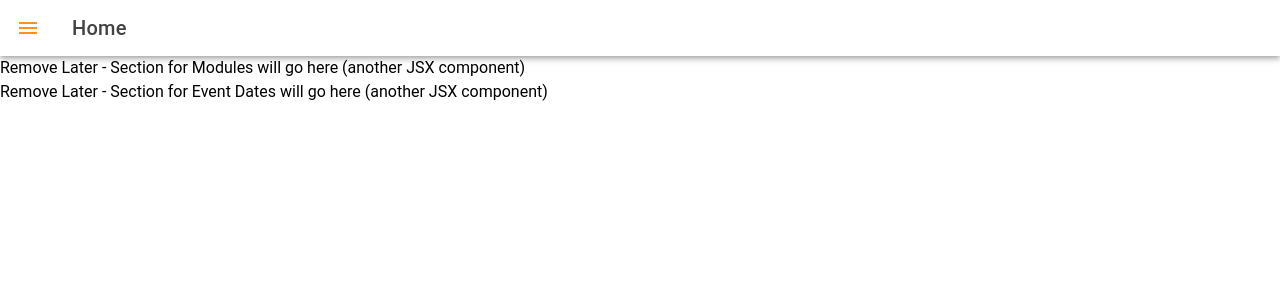
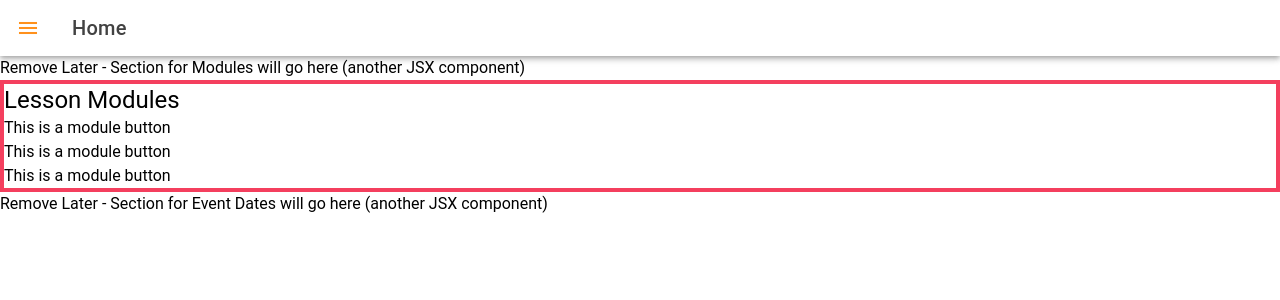
Before and after one commit to RacerElijah77/task-pwa, a React (Vite) app: page /Home in a window 1280 px wide. Shown: the top 300 px of the page. Built offline with nearby package versions, Linux system fonts and the light colour scheme.

Commit message:
Added temp code for module section

```diff
--- a/src/components/LessonModuleInstanceButton.tsx
+++ b/src/components/LessonModuleInstanceButton.tsx
@@ -2,9 +2,8 @@
 // Will be used as a child in the LessonModuleSection.jsx parent component.
 
 const LessonModuleInstanceButton: React.FC = () =>{
-    return (
-        <h1>Hello World!</h1>
-    );
+  // Research on ion-card Ionic element or Tailwind cards for buttons
+  return <p>This is a module button</p>;
 };
 
 export default LessonModuleInstanceButton;
--- a/src/components/LessonModuleSection.tsx
+++ b/src/components/LessonModuleSection.tsx
@@ -1,8 +1,20 @@
 // React Component that entire Module sction in the Home.jsx Page
 // Want to use this component in the Home.jsx Page
+// Goal - attempt to figure out how to store an ARRAY of these lesson module instance buttons
+
+import { IonLabel } from "@ionic/react";
+import LessonModuleInstanceButton from "./LessonModuleInstanceButton";
 
 const LessonModuleSection: React.FC = () => {
-  return <h1>Hello World!</h1>;
+  return (
+
+      <div className="border-4 border-rose-500">
+        <IonLabel className="text-2xl">Lesson Modules</IonLabel>
+        <LessonModuleInstanceButton />
+        <LessonModuleInstanceButton />
+        <LessonModuleInstanceButton />
+      </div>
+  );
 };
 
 export default LessonModuleSection;
--- a/src/pages/Home.tsx
+++ b/src/pages/Home.tsx
@@ -1,3 +1,4 @@
+// Main homepage for TASK application
 import {
   IonButtons,
   IonContent,
@@ -8,6 +9,7 @@ import {
   IonToolbar,
 } from "@ionic/react";
 import "./Home.css";
+import LessonModuleSection from "../components/LessonModuleSection";
 
 // Might delete the Home TSX files later
 const Home: React.FC = () => {
@@ -29,6 +31,7 @@ const Home: React.FC = () => {
         <div>
           Remove Later - Section for Modules will go here (another JSX
           component)
+          <LessonModuleSection/>
         </div>
         <div>
           Remove Later - Section for Event Dates will go here (another JSX
```
